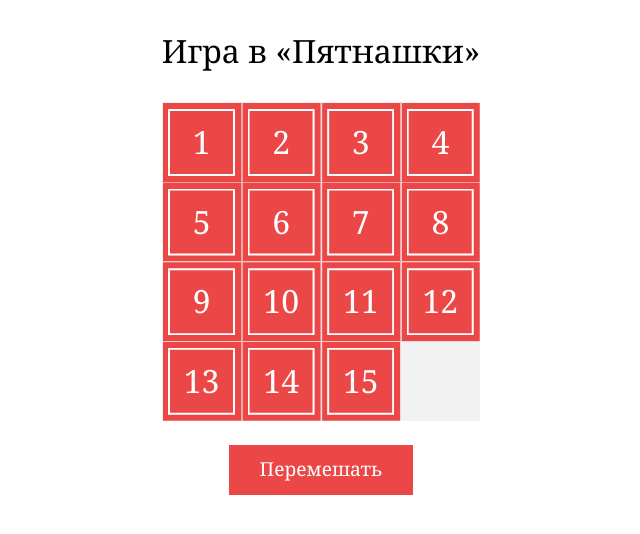
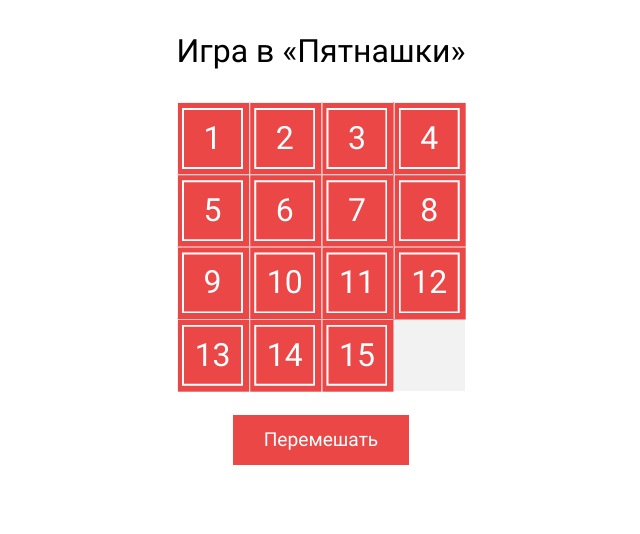
Before and after one commit to Maja1rus/game-fifteen, a website: page src/index.html in a window 1280 px wide. Shown: the whole page, without its empty margins (319-959 px from the left). Drawn offline with nearby package versions, Linux system fonts and the light colour scheme; files that its build step writes are made by us from their sources.

Commit message:
fixed dist

```diff
--- a/src/scss/blocks/fiften.scss
+++ b/src/scss/blocks/fiften.scss
@@ -1,12 +1,10 @@
-body,
-html {
-    font: 16px/1.4 Georgia, serif
+.page {
+    font: 16px/1.4 Roboto, sans-serif;
 }
 
 @media only screen and (max-width:500px) {
 
-    body,
-    html {
+    .page {
         font-size: 14px
     }
 }
@@ -21,7 +19,7 @@ html {
 
     .button {
         padding: .5em 1.5em;
-        font: 1.2rem/1.4 Georgia, serif;
+        font: 1.2rem/1.4 Roboto, sans-serif;
         border: none;
         color: #fff;
         background-color: #EB4747;
@@ -34,13 +32,15 @@ html {
         background-color: #ffffff;
         color: #EB4747;
     }
+
+    span {
+        display: inline-block;
+        font: 2rem/1.2 Roboto, sans-serif;
+        margin-bottom: 1em
+    }
 }
 
-span {
-    display: inline-block;
-    font: 2rem/1.2 Georgia, serif;
-    margin-bottom: 1em
-}
+
 
 .gameShuffle {
     pointer-events: none;
```
Also changed, not shown: dist/css/style.css, dist/css/style.min.css, dist/js/app.min.js.
